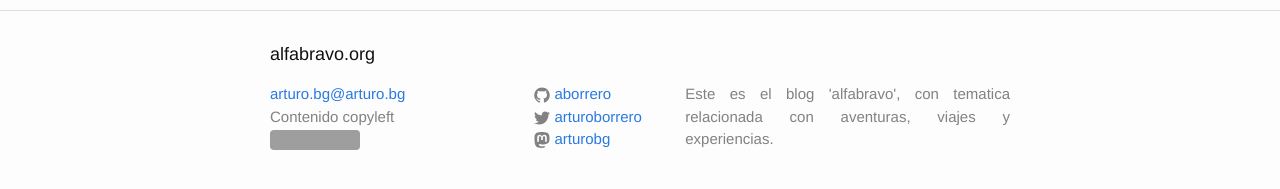
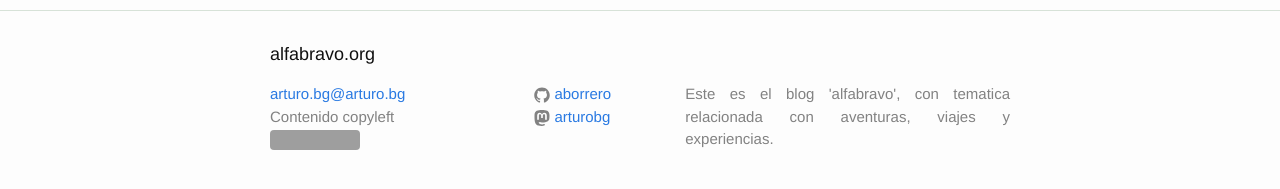
Before and after one commit to aborrero/alfabravo.org, a Jekyll site: the page built from index.html, in a window 1280 px wide and 900 px high, scrolled down 7951 px. Shown: the part 689-878 px from the top of the window. Built offline with Jekyll 4.4.1, drawn with Linux system fonts in a browser that asks for light colours; the list of posts is cut into pages by our own code; grey boxes are pictures that could not be loaded.

Commit message:
alfabravo.org: drop twitter references
No longer interested in that social network.

Signed-off-by: Arturo Borrero Gonzalez <arturo.bg@arturo.bg>

```diff
--- a/_config.yml
+++ b/_config.yml
@@ -8,7 +8,6 @@
   viajes y experiencias.
 baseurl:           ""
 url:              "https://alfabravo.org"
-twitter_username: arturoborrero
 github_username:  aborrero
 mastodon_username: arturobg
 mastodon_server: mas.to
--- a/_includes/footer.html
+++ b/_includes/footer.html
@@ -21,12 +21,6 @@
           </li>
           {% endif %}
 
-          {% if site.twitter_username %}
-          <li>
-            {% include icon-twitter.html username=site.twitter_username %}
-          </li>
-          {% endif %}
-
           {% if site.mastodon_username %}
           <li>
             {% include icon-mastodon.html username=site.mastodon_username server=site.mastodon_server %}
--- a/_includes/icon-twitter.html
+++ /dev/null
@@ -1 +0,0 @@
-<a href="https://twitter.com/{{ include.username }}"><span class="icon icon--twitter">{% include icon-twitter.svg %}</span><span class="username">{{ include.username }}</span></a>
```
Also changed, not shown: _includes/icon-twitter.svg (deleted).
